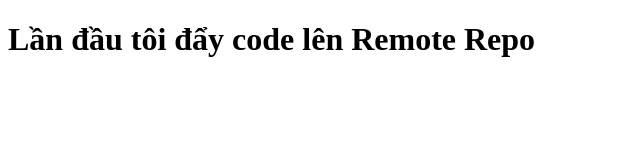
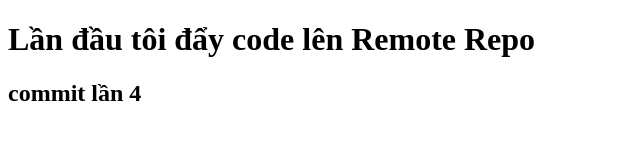
Before and after one commit to NTNguyen27052K/Demo_Git, a plain HTML site: page index.html in a window 1280 px wide. Shown: the whole page, without its empty margins (0-640 px from the left). Drawn offline with Linux system fonts and the light colour scheme.

Commit message:
Day code lan 4!

```diff
--- a/index.html
+++ b/index.html
@@ -8,5 +8,6 @@
   </head>
   <body>
     <h1>Lần đầu tôi đẩy code lên Remote Repo</h1>
+    <h2>commit lần 4</h2>
   </body>
 </html>
```
Also changed, not shown: note.txt.
